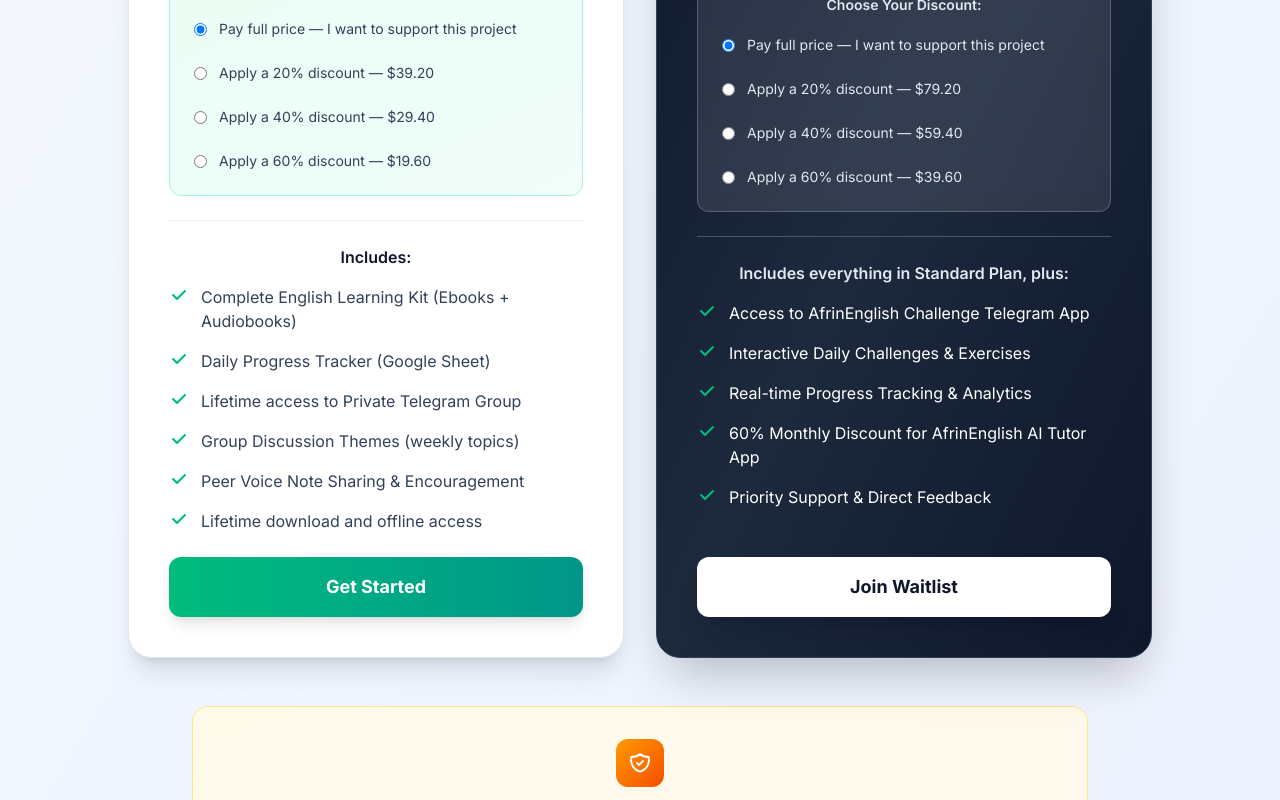
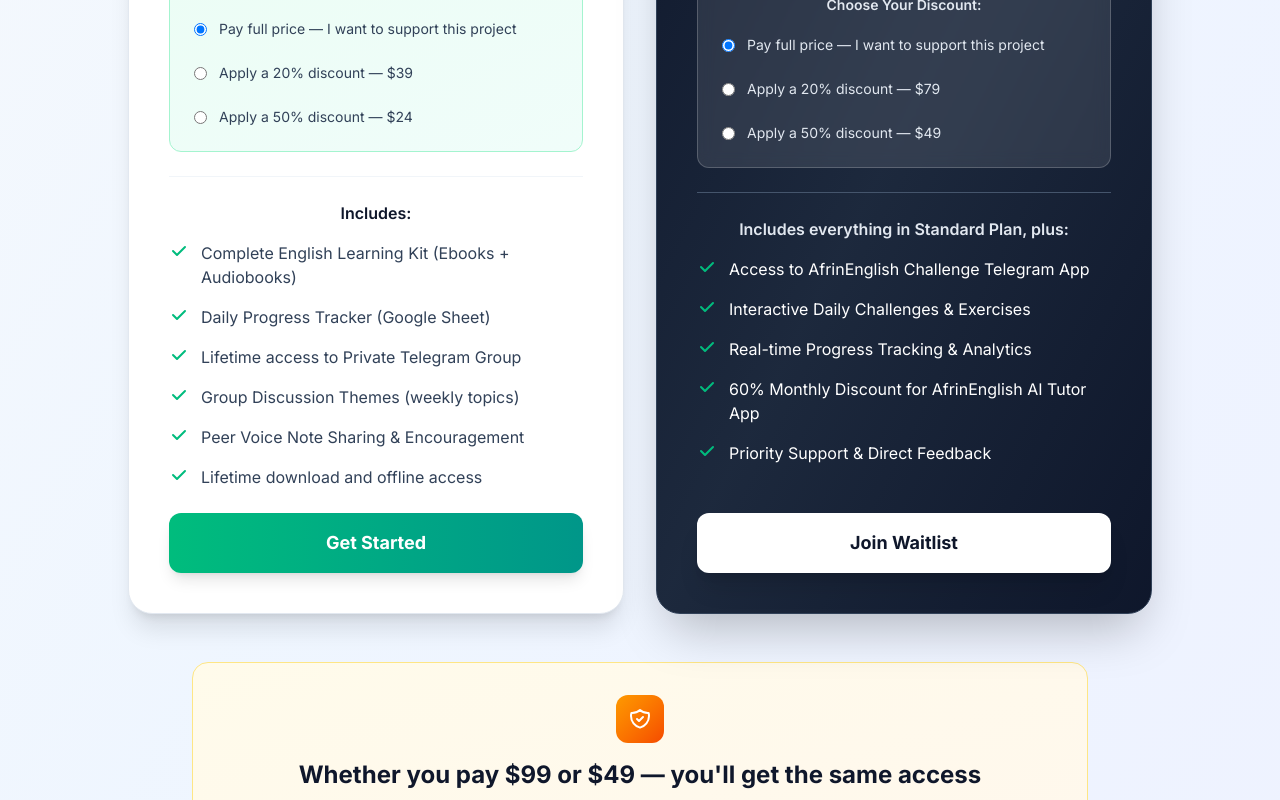
Before and after one commit to Param-Harrison/afrin-english-pwa, a Next.js app: page / in a window 1280 px wide. Shown: the part 7220-8020 px from the top of the page. Built offline with nearby package versions, Linux system fonts and the light colour scheme.

Commit message:
price changes

```diff
--- a/src/app/page.tsx
+++ b/src/app/page.tsx
@@ -442,15 +442,11 @@
                       </label>
                       <label className="flex items-center space-x-3 cursor-pointer hover:bg-white/50 rounded-lg p-2 transition-colors">
                         <input type="radio" name="standard-discount" value="20" className="text-emerald-600" />
-                        <span className="text-sm text-slate-700">Apply a 20% discount — $39.20</span>
+                        <span className="text-sm text-slate-700">Apply a 20% discount — $39</span>
                       </label>
                       <label className="flex items-center space-x-3 cursor-pointer hover:bg-white/50 rounded-lg p-2 transition-colors">
-                        <input type="radio" name="standard-discount" value="40" className="text-emerald-600" />
-                        <span className="text-sm text-slate-700">Apply a 40% discount — $29.40</span>
-                      </label>
-                      <label className="flex items-center space-x-3 cursor-pointer hover:bg-white/50 rounded-lg p-2 transition-colors">
-                        <input type="radio" name="standard-discount" value="60" className="text-emerald-600" />
-                        <span className="text-sm text-slate-700">Apply a 60% discount — $19.60</span>
+                        <input type="radio" name="standard-discount" value="50" className="text-emerald-600" />
+                        <span className="text-sm text-slate-700">Apply a 50% discount — $24</span>
                       </label>
                     </div>
                   </div>
@@ -528,15 +524,11 @@
                       </label>
                       <label className="flex items-center space-x-3 cursor-pointer hover:bg-white/10 rounded-lg p-2 transition-colors">
                         <input type="radio" name="vip-discount" value="20" className="text-white" />
-                        <span className="text-sm text-slate-200">Apply a 20% discount — $79.20</span>
+                        <span className="text-sm text-slate-200">Apply a 20% discount — $79</span>
                       </label>
                       <label className="flex items-center space-x-3 cursor-pointer hover:bg-white/10 rounded-lg p-2 transition-colors">
-                        <input type="radio" name="vip-discount" value="40" className="text-white" />
-                        <span className="text-sm text-slate-200">Apply a 40% discount — $59.40</span>
-                      </label>
-                      <label className="flex items-center space-x-3 cursor-pointer hover:bg-white/10 rounded-lg p-2 transition-colors">
-                        <input type="radio" name="vip-discount" value="60" className="text-white" />
-                        <span className="text-sm text-slate-200">Apply a 60% discount — $39.60</span>
+                        <input type="radio" name="vip-discount" value="50" className="text-white" />
+                        <span className="text-sm text-slate-200">Apply a 50% discount — $49</span>
                       </label>
                     </div>
                   </div>
@@ -590,7 +582,7 @@
                 </div>
               </div>
               <h3 className="text-xl md:text-2xl font-bold text-slate-900 mb-4">
-                Whether you pay $99 or $39 — you&apos;ll get the same access
+                Whether you pay $99 or $49 — you&apos;ll get the same access
               </h3>
               <p className="text-slate-700 text-lg mb-4">
                 We believe in fairness over barriers. If you can support us at full price, thank you.
@@ -694,7 +686,7 @@
               <div className="text-center lg:text-left space-y-8">
                 <div className="bg-gradient-to-br from-slate-50 to-white p-8 rounded-2xl shadow-xl border border-slate-200">
                   <div className="space-y-6">
-                    <div className="text-8xl md:text-9xl font-bold text-slate-700">$9</div>
+                    <div className="text-8xl md:text-9xl font-bold text-slate-700">$14</div>
                     <p className="text-slate-600 text-xl font-semibold">One-time payment</p>
                     <div className="text-slate-500 text-lg">Lifetime access</div>
                   </div>
```
